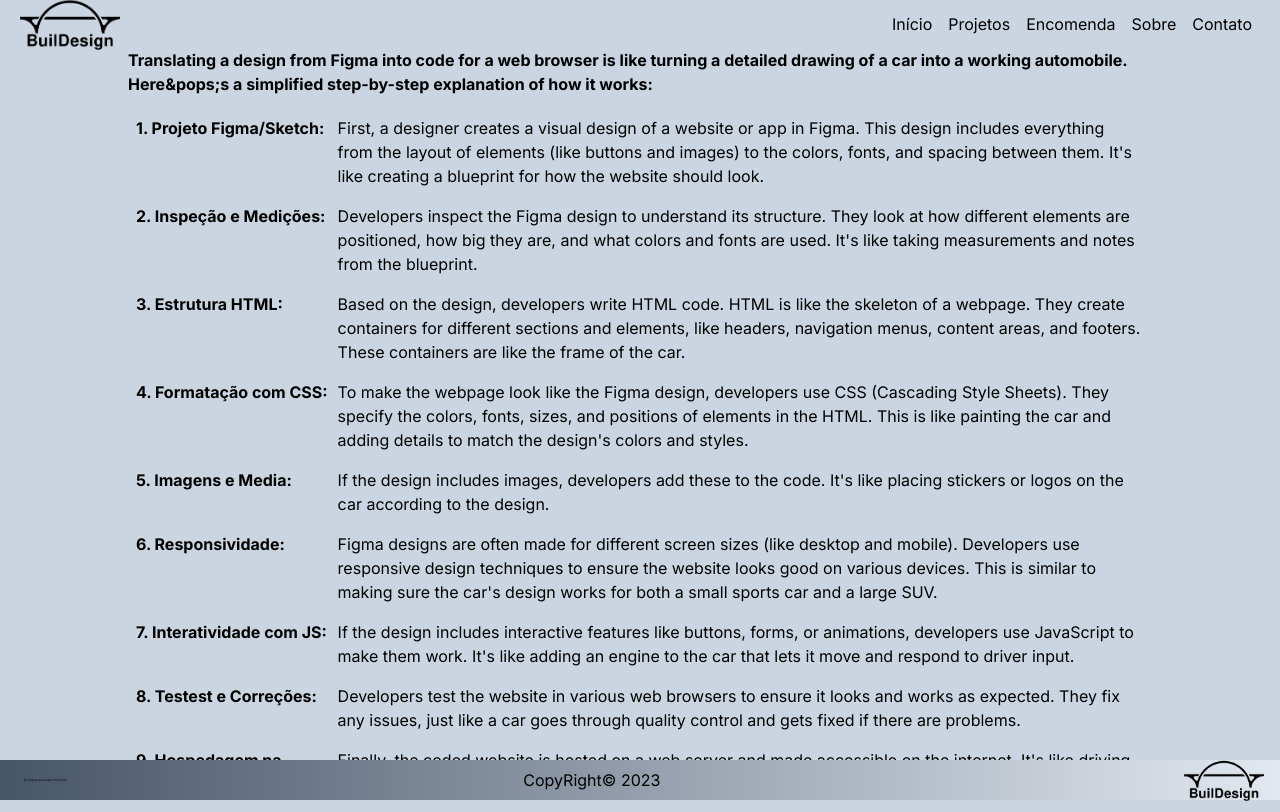
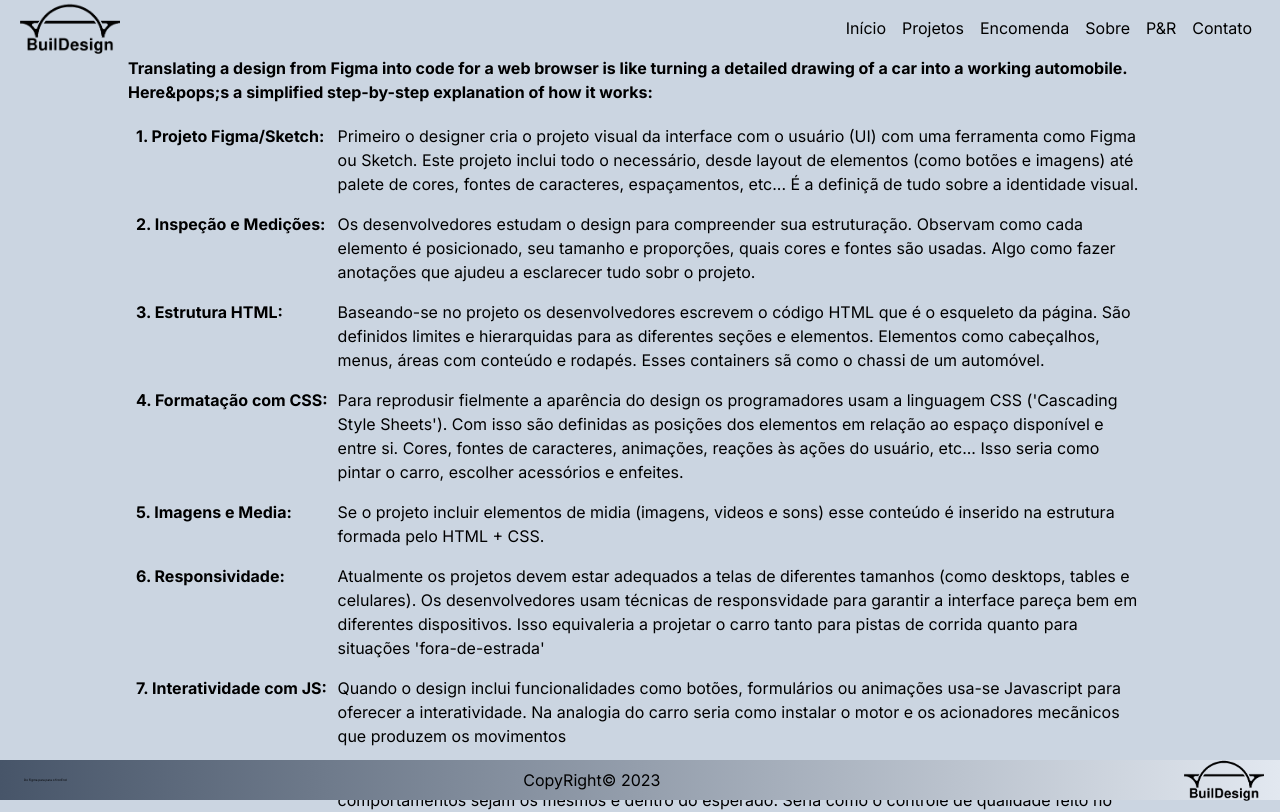
Before and after one commit to ttsoares/buidesign, a Next.js app: page /figma in a window 1280 px wide. Shown: the top 812 px of the page. Built offline with nearby package versions, Linux system fonts and the light colour scheme.

Commit message:
FAQ and Nav status

```diff
--- a/app/PR/page.jsx
+++ b/app/PR/page.jsx
@@ -1,8 +1,10 @@
 "use client";
 
 import Image from "next/image";
-import React from "react";
+import React, { useEffect } from "react";
 import { Accordion, AccordionItem as Item } from "@szhsin/react-accordion";
+
+import usePage from "/store/currPage.js";
 
 const AccordionItem = ({ header, ...rest }) => (
   <Item
@@ -39,7 +41,7 @@ const DATA = [
   {
     pergunta: "O que é um CMS ?",
     resposta:
-      "É a sigla en Inglês para 'Content Management System' cuja tradução é 'Sistema para gestão de Conteúdo'. Com essa ferramenta é possível modificar informações apresentadas em uma página sem que seja necessário programação. Imagens e textos podem ser modificados pelo adminstrator simplismente enviando arquivos para o servidr onde a página é hospedada.",
+      "É a sigla en Inglês para 'Content Management System' cuja tradução é 'Sistema para Gestão de Conteúdo'. Com essa ferramenta é possível modificar informações apresentadas em uma página sem que seja necessário programação. Imagens e textos podem ser editados pelo adminstrator simplismente enviando arquivos para o servidor onde a página é hospedada.",
   },
   {
     pergunta: "Quais informações preicisamos para começar ?",
@@ -49,7 +51,7 @@ const DATA = [
   {
     pergunta: "O que são Figma e Sketch ?",
     resposta:
-      "São softwares usados no ramos do design. O Figma roda no Windows e no Linux. O Sketch roda no IOS da Apple. São instrumentos para auxiliar no processo criativo e que facilitam a tarefa dos programadores em transformar o projeto em código que renderize o conteudo.",
+      "São softwares usados no ramos do design. O Figma roda no Windows e no Linux. O Sketch roda no IOS da Apple. São instrumentos para auxiliar no processo criativo e que facilitam a tarefa dos programadores em transformar o projeto em código que renderize a interface.",
   },
   {
     pergunta: "O que uma 'Landing Page' ?",
@@ -62,13 +64,35 @@ const DATA = [
       "Sapiranga, Rio Grande do Sul, Brasil. Distante 85 Km de Porto Alegre, a capital do estado.",
   },
   {
-    pergunta: "Quanto formam nossa equipe ?",
+    pergunta: "Quantos formam nossa equipe ?",
     resposta:
       "Somos quatro pessoas de diversas áreas. A página 'Sobre' mostra mais detalhes sobre cada um.",
+  },
+  {
+    pergunta: "O que significa UI ?",
+    resposta:
+      "É a singla em Inglês para 'User Interface' cuja tradição é 'Interface do Usuário'. É o que o usuário encherga na tela do dispositivo. É o conjunto dos elementos visuais com os quais a pessoa interage.",
+  },
+  {
+    pergunta: "O que quer dizer UX ?",
+    resposta:
+      "Em Inglês 'User eXperience' ou 'Experiência do Usuário'. São as emoções, conclusões e resultados obtidos pelo usuário ao percorrer a Jornada de interações com as interfaces do sistema.",
+  },
+  {
+    pergunta: "O que se entende por Jornada do Usuário ?",
+    resposta:
+      "A Jornada do usuário (ou Jornada do cliente) é a sequência de passos, em um determinado senário, que o usuário segue para atingir o objetivo desejado pelo usuário.",
   },
 ];
 
 const Page = () => {
+  const { choose } = usePage();
+
+  useEffect(() => {
+    choose(4);
+    // eslint-disable-next-line react-hooks/exhaustive-deps
+  }, []);
+
   return (
     <div className="my-4 border-t w-[87%] mx-auto h-screen">
       <Accordion transition transitionTimeout={200}>
--- a/app/about/page.jsx
+++ b/app/about/page.jsx
@@ -1,6 +1,17 @@
-import React from "react";
+"use client";
+
+import React, { useEffect } from "react";
+
+import usePage from "/store/currPage.js";
 
 const Pahe = () => {
+  const { choose } = usePage();
+
+  useEffect(() => {
+    choose(3);
+    // eslint-disable-next-line react-hooks/exhaustive-deps
+  }, []);
+
   return (
     <div className="w-full h-screen p-24">
       <section className="w-[80%] h-screen mx-auto">
--- a/app/comission/page.jsx
+++ b/app/comission/page.jsx
@@ -6,6 +6,8 @@ import emailjs from "@emailjs/browser";
 import Link from "next/link";
 
 import ContactForm from "@/components/Form";
+
+import usePage from "/store/currPage.js";
 
 const LEGENDA = [
   ["Tem desing", "Do zero", "Reconstruir"],
@@ -16,7 +18,13 @@ const LEGENDA = [
 ];
 
 const Page = () => {
-  useEffect(() => emailjs.init("CFMMXCFGd0f_hv9k2"), []);
+  const { choose } = usePage();
+
+  useEffect(() => {
+    emailjs.init("CFMMXCFGd0f_hv9k2");
+    choose(2);
+    // eslint-disable-next-line react-hooks/exhaustive-deps
+  }, []);
 
   // Formulário
   const [formData, setFormData] = useState({
@@ -245,11 +253,12 @@ const Page = () => {
         setFormData={setFormData}
         submit={submit}
       />
-      <div className="w-80 mt-3 mx-auto bg-gray-600 px-5 py-2 rounded-xl text-white text-xl">
-        <p>Ficou com dúvidas ?</p>
-        <Link className="font-bold text-yellow-300" href="/PR">
-          Algumas respostas aqui...
+      <div className="mt-3 mx-auto bg-gray-600 px-5 py-2 rounded-xl text-white text-sm flex w-fit">
+        <p>Ficou com dúvidas? No menu</p>
+        <Link className="mx-2 font-bold text-yellow-300" href="/PR">
+          &apos;P&R&apos;
         </Link>
+        <p>pode ajudar.</p>
       </div>
     </section>
   );
--- a/app/contact/page.jsx
+++ b/app/contact/page.jsx
@@ -1,6 +1,16 @@
-import React from "react";
+"use client";
+
+import React, { useEffect } from "react";
+
+import usePage from "/store/currPage.js";
 
 const Page = () => {
+  const { choose } = usePage();
+
+  useEffect(() => {
+    choose(5);
+    // eslint-disable-next-line react-hooks/exhaustive-deps
+  }, []);
   return <div>contact</div>;
 };
 
--- a/app/figma/page.jsx
+++ b/app/figma/page.jsx
@@ -1,54 +1,65 @@
-import React from "react";
+"use client";
+
+import React, { useEffect } from "react";
+
+import usePage from "@/store/currPage";
 
 const STEPS = [
   {
     titulo: "1. Projeto Figma/Sketch:",
     texto:
-      "First, a designer creates a visual design of a website or app in Figma. This design includes everything from the layout of elements (like buttons and images) to the colors, fonts, and spacing between them. It's like creating a blueprint for how the website should look.",
+      "Primeiro o designer cria o projeto visual da interface com o usuário (UI) com uma ferramenta como Figma ou Sketch. Este projeto inclui todo o necessário, desde layout de elementos (como botões e imagens) até palete de cores, fontes de caracteres, espaçamentos, etc... É a definiçã de tudo sobre a identidade visual.",
   },
   {
     titulo: "2. Inspeção e Medições:",
     texto:
-      "Developers inspect the Figma design to understand its structure. They look at how different elements are positioned, how big they are, and what colors and fonts are used. It's like taking measurements and notes from the blueprint.",
+      "Os desenvolvedores estudam o design para compreender sua estruturação. Observam como cada elemento é posicionado, seu tamanho e proporções, quais cores e fontes são usadas. Algo como fazer anotações que ajudeu a esclarecer tudo sobr o projeto.",
   },
   {
     titulo: "3. Estrutura HTML:",
     texto:
-      "Based on the design, developers write HTML code. HTML is like the skeleton of a webpage. They create containers for different sections and elements, like headers, navigation menus, content areas, and footers. These containers are like the frame of the car.",
+      "Baseando-se no projeto os desenvolvedores escrevem o código HTML que é o esqueleto da página. São definidos limites e hierarquidas para as diferentes seções e elementos. Elementos como cabeçalhos, menus, áreas com conteúdo e rodapés. Esses containers sã como o chassi de um automóvel.",
   },
   {
     titulo: "4. Formatação com CSS:",
     texto:
-      "To make the webpage look like the Figma design, developers use CSS (Cascading Style Sheets). They specify the colors, fonts, sizes, and positions of elements in the HTML. This is like painting the car and adding details to match the design's colors and styles.",
+      "Para reprodusir fielmente a aparência do design os programadores usam a linguagem CSS ('Cascading Style Sheets'). Com isso são definidas as posições dos elementos em relação ao espaço disponível e entre si. Cores, fontes de caracteres, animações, reações às ações do usuário, etc... Isso seria como pintar o carro, escolher acessórios e enfeites.",
   },
   {
     titulo: "5. Imagens e Media:",
     texto:
-      "If the design includes images, developers add these to the code. It's like placing stickers or logos on the car according to the design.",
+      "Se o projeto incluir elementos de midia (imagens, videos e sons) esse conteúdo é inserido na estrutura formada pelo HTML + CSS. ",
   },
   {
     titulo: "6. Responsividade:",
     texto:
-      "Figma designs are often made for different screen sizes (like desktop and mobile). Developers use responsive design techniques to ensure the website looks good on various devices. This is similar to making sure the car's design works for both a small sports car and a large SUV.",
+      "Atualmente os projetos devem estar adequados a telas de diferentes tamanhos (como desktops, tables e celulares). Os desenvolvedores usam técnicas de responsvidade para garantir a interface pareça bem em diferentes dispositivos. Isso equivaleria a projetar o carro tanto para pistas de corrida quanto para situações 'fora-de-estrada'",
   },
   {
     titulo: "7. Interatividade com JS:",
     texto:
-      "If the design includes interactive features like buttons, forms, or animations, developers use JavaScript to make them work. It's like adding an engine to the car that lets it move and respond to driver input.",
+      "Quando o design inclui funcionalidades como botões, formulários ou animações usa-se Javascript para oferecer a interatividade. Na analogia do carro seria como instalar o motor e os acionadores mecãnicos que produzem os movimentos",
   },
   {
     titulo: "8. Testest e Correções: ",
     texto:
-      "Developers test the website in various web browsers to ensure it looks and works as expected. They fix any issues, just like a car goes through quality control and gets fixed if there are problems.",
+      "Então o conjunto é testato em diversos navegadores diferents para garantir que a aparẽncia e comportamentos sejam os mesmos e dentro do esperado. Seria como o controle de qualidade feito no carro após a linha de produção.",
   },
   {
     titulo: "9. Hospedagem na Nuvem:",
     texto:
-      "Finally, the coded website is hosted on a web server and made accessible on the internet. It's like driving the car out of the factory and putting it on the road for people to use.",
+      "E, finalmente, o código da página é hospeado em um servidor (ou núvem) na Internet. Na metáfora do carro seria o seu dono fazendo uso do veículo no que lhe aprouver",
   },
 ];
 
 const Page = () => {
+  const { choose } = usePage();
+
+  useEffect(() => {
+    choose(9); // Não corresponde a nenhum dos items do menu
+    // eslint-disable-next-line react-hooks/exhaustive-deps
+  }, []);
+
   return (
     <div className="w-[80%] flex flex-col mx-auto">
       <p className="mb-3 font-bold">
--- a/app/page.jsx
+++ b/app/page.jsx
@@ -1,6 +1,19 @@
+"use client";
+
+import React, { useEffect } from "react";
+
 import Image from "next/image";
 
+import usePage from "/store/currPage.js";
+
 export default function Home() {
+  const { choose } = usePage();
+
+  useEffect(() => {
+    choose(0);
+    // eslint-disable-next-line react-hooks/exhaustive-deps
+  }, []);
+
   return (
     <main className="flex w-full h-[calc(100%-6%)] flex-col items-start justify-center">
       <div className=" relative w-full h-full">
--- a/app/projects/page.jsx
+++ b/app/projects/page.jsx
@@ -1,8 +1,19 @@
-import React from "react";
+"use client";
+
+import React, { useEffect } from "react";
 import Image from "next/image";
 import Link from "next/link";
 
+import usePage from "/store/currPage.js";
+
 const Page = () => {
+  const { choose } = usePage();
+
+  useEffect(() => {
+    choose(1);
+    // eslint-disable-next-line react-hooks/exhaustive-deps
+  }, []);
+
   return (
     <div className="w-full h-full">
       <h2 className="w-fit mx-auto text-5xl p-6 mb-10">
--- a/components/Nav.jsx
+++ b/components/Nav.jsx
@@ -1,6 +1,10 @@
+"use client";
+
 import React from "react";
 import Link from "next/link";
 import Image from "next/image";
+
+import usePage from "@/store/currPage";
 
 const MENU = [
   {
@@ -20,14 +24,20 @@ const MENU = [
     link: "/about",
   },
   {
+    text: "P&R",
+    link: "/PR",
+  },
+  {
     text: "Contato",
     link: "/contact",
   },
 ];
 
 const Nav = () => {
+  const { page } = usePage();
+
   return (
-    <div className="max-w-7xl mx-auto h-12 flex justify-end z-20">
+    <div className="max-w-7xl mx-auto h-14 flex justify-end z-20">
       <div className="flex justify-between items-center w-full  rounded-xl my-2 mr-5">
         <Image
           className="ml-5"
@@ -38,7 +48,13 @@ const Nav = () => {
         />
         <div className="flex justify-around">
           {MENU.map((item, index) => (
-            <Link href={item.link} key={index} className="mx-2">
+            <Link
+              href={item.link}
+              key={index}
+              className={`mx-2 hover:animate-pulse hover:font-bold ${
+                index === page && "animate-bounce"
+              }`}
+            >
               {item.text}
             </Link>
           ))}
--- a/package.json
+++ b/package.json
@@ -13,7 +13,8 @@
     "@szhsin/react-accordion": "^1.2.3",
     "next": "13.5.6",
     "react": "^18",
-    "react-dom": "^18"
+    "react-dom": "^18",
+    "zustand": "^4.4.4"
   },
   "devDependencies": {
     "autoprefixer": "^10",
--- /dev/null
+++ b/store/currPage.js
@@ -0,0 +1,8 @@
+import { create } from "zustand";
+
+const usePage = create((set) => ({
+  page: 0,
+  choose: (index) => set(() => ({ page: index })),
+}));
+
+export default usePage;
```
Also changed, not shown: 1 other file (tests, documents, lock files or other folders).
